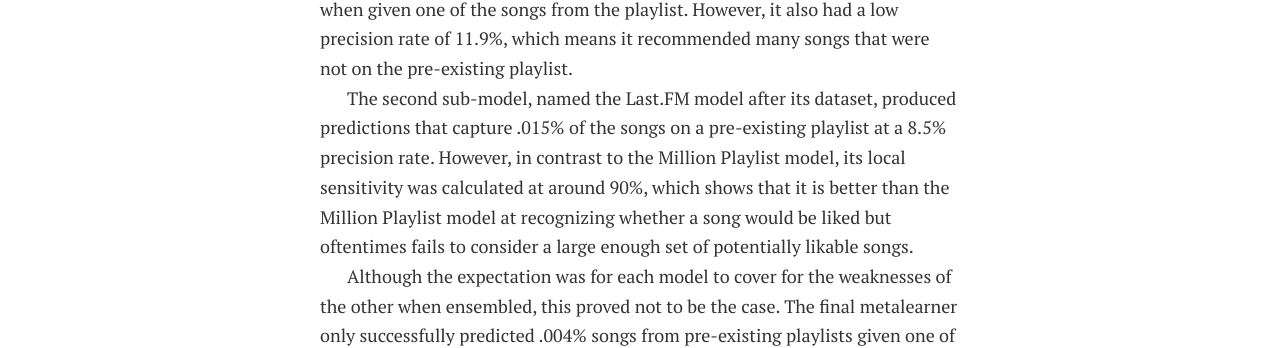
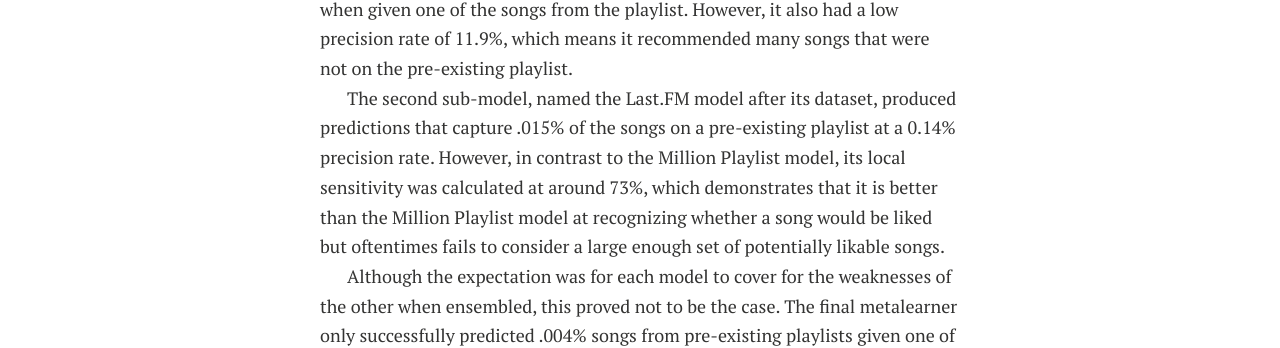
Before and after one commit to lyannaliu/lyannaliu.github.io, a Jekyll site: the page built from index.md, in a window 1280 px wide. Shown: the part 1051-1399 px from the top of the page. Built offline with Jekyll 4.4.1, drawn with Linux system fonts in a browser that asks for light colours; nearby versions of some CDN libraries; our own code applies the rules of GitHub Pages for plain Markdown files.

Commit message:
updated lastfm results

```diff
--- a/index.md
+++ b/index.md
@@ -18,6 +18,6 @@ To achieve this goal, we built a model that is comprised of two sub-models and a
 
 The first sub-model, named the Million Playlist model after its dataset, produced predictions that capture 8.6% of all songs on a pre-existing playlist when given one of the songs from the playlist. However, it also had a low precision rate of 11.9%, which means it recommended many songs that were not on the pre-existing playlist.
 
-The second sub-model, named the Last.FM model after its dataset, produced predictions that capture .015% of the songs on a pre-existing playlist at a 8.5% precision rate. However, in contrast to the Million Playlist model, its local sensitivity was calculated at around 90%, which shows that it is better than the Million Playlist model at recognizing whether a song would be liked but oftentimes fails to consider a large enough set of potentially likable songs.
+The second sub-model, named the Last.FM model after its dataset, produced predictions that capture .015% of the songs on a pre-existing playlist at a 0.14% precision rate. However, in contrast to the Million Playlist model, its local sensitivity was calculated at around 73%, which demonstrates that it is better than the Million Playlist model at recognizing whether a song would be liked but oftentimes fails to consider a large enough set of potentially likable songs.
 
 Although the expectation was for each model to cover for the weaknesses of the other when ensembled, this proved not to be the case. The final metalearner only successfully predicted .004% songs from pre-existing playlists given one of the songs at a precision of .64%. Given the relative strength of the sub-models, this was most likely due to poor tuning of the final metalearner, and we can expect stronger results with additional cross-validation of the metalearner parameters.
```
